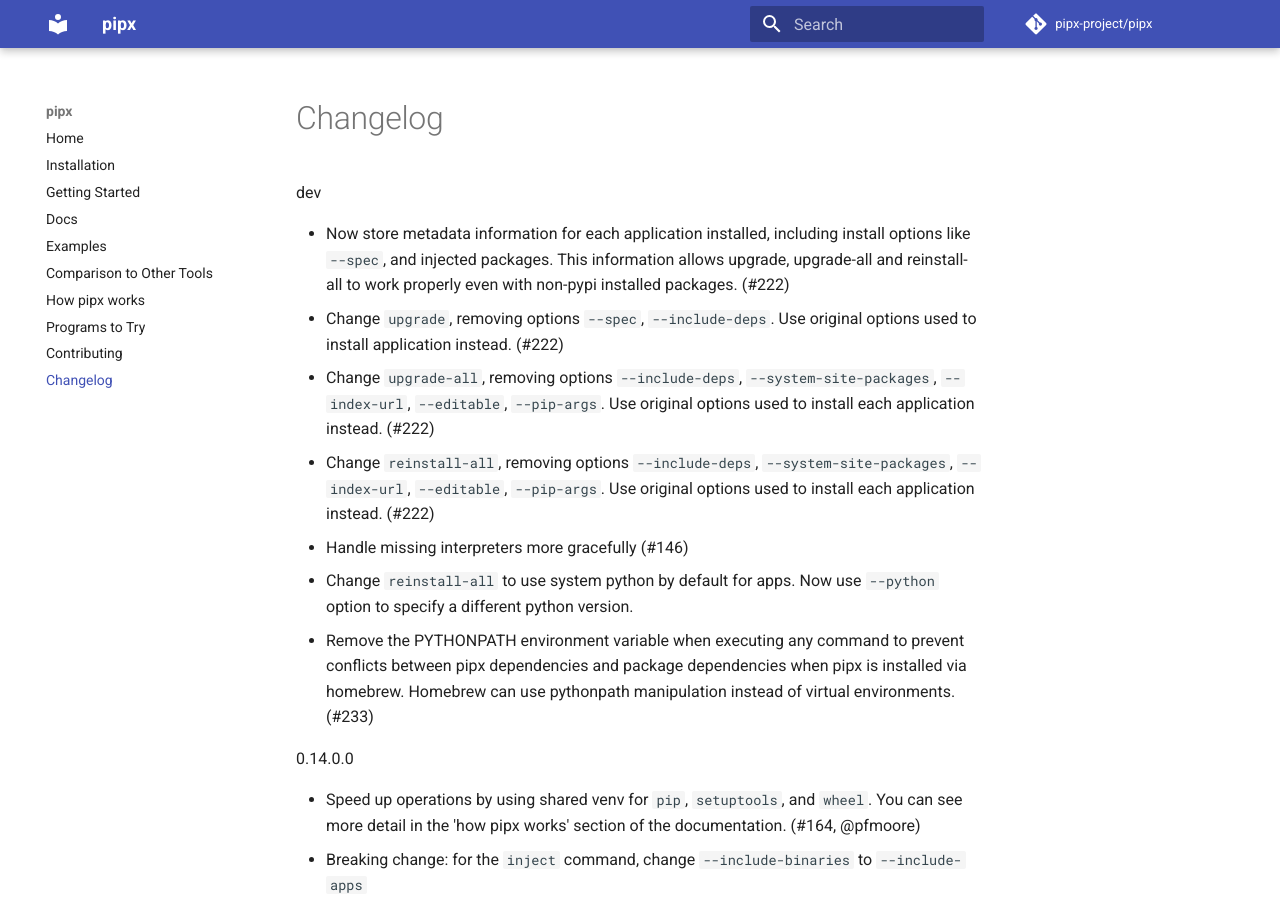
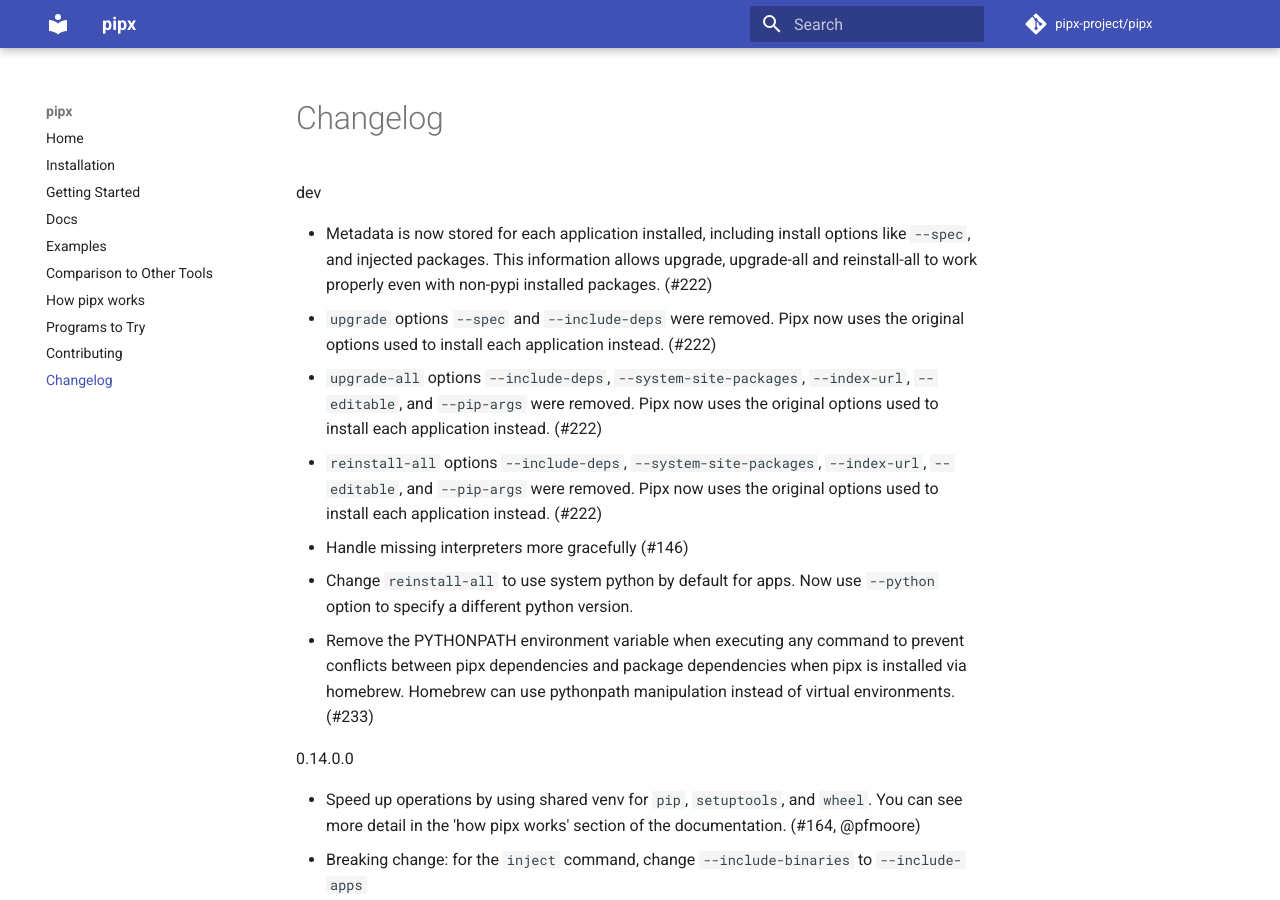
Before and after one commit to pypa/pipx, an MkDocs documentation site: the page built from docs/changelog.md, in a window 1280 px wide and 900 px high. Built offline with MkDocs 1.6.1 and Material for MkDocs 9.7.7, drawn with Linux system fonts in a browser that asks for light colours; comment, search, counter and statistics services are not loaded.

Commit message:
Make changelog items not sound like commands to user.

```diff
--- a/docs/changelog.md
+++ b/docs/changelog.md
@@ -1,9 +1,9 @@
 dev
 
-- Now store metadata information for each application installed, including install options like `--spec`, and injected packages. This information allows upgrade, upgrade-all and reinstall-all to work properly even with non-pypi installed packages.  (#222)
-- Change `upgrade`, removing options `--spec`, `--include-deps`.  Use original options used to install application instead. (#222)
-- Change `upgrade-all`, removing options `--include-deps`, `--system-site-packages`, `--index-url`, `--editable`, `--pip-args`.  Use original options used to install each application instead. (#222)
-- Change `reinstall-all`, removing options `--include-deps`, `--system-site-packages`, `--index-url`, `--editable`, `--pip-args`.  Use original options used to install each application instead. (#222)
+- Metadata is now stored for each application installed, including install options like `--spec`, and injected packages. This information allows upgrade, upgrade-all and reinstall-all to work properly even with non-pypi installed packages.  (#222)
+- `upgrade` options `--spec` and `--include-deps` were removed.  Pipx now uses the original options used to install each application instead. (#222)
+- `upgrade-all` options `--include-deps`, `--system-site-packages`, `--index-url`, `--editable`, and `--pip-args` were removed.  Pipx now uses the original options used to install each application instead. (#222)
+- `reinstall-all` options `--include-deps`, `--system-site-packages`, `--index-url`, `--editable`, and `--pip-args` were removed.  Pipx now uses the original options used to install each application instead. (#222)
 - Handle missing interpreters more gracefully (#146)
 - Change `reinstall-all` to use system python by default for apps.  Now use `--python` option to specify a different python version.
 - Remove the PYTHONPATH environment variable when executing any command to prevent conflicts between pipx dependencies and package dependencies when pipx is installed via homebrew. Homebrew can use pythonpath manipulation instead of virtual environments. (#233)
```
